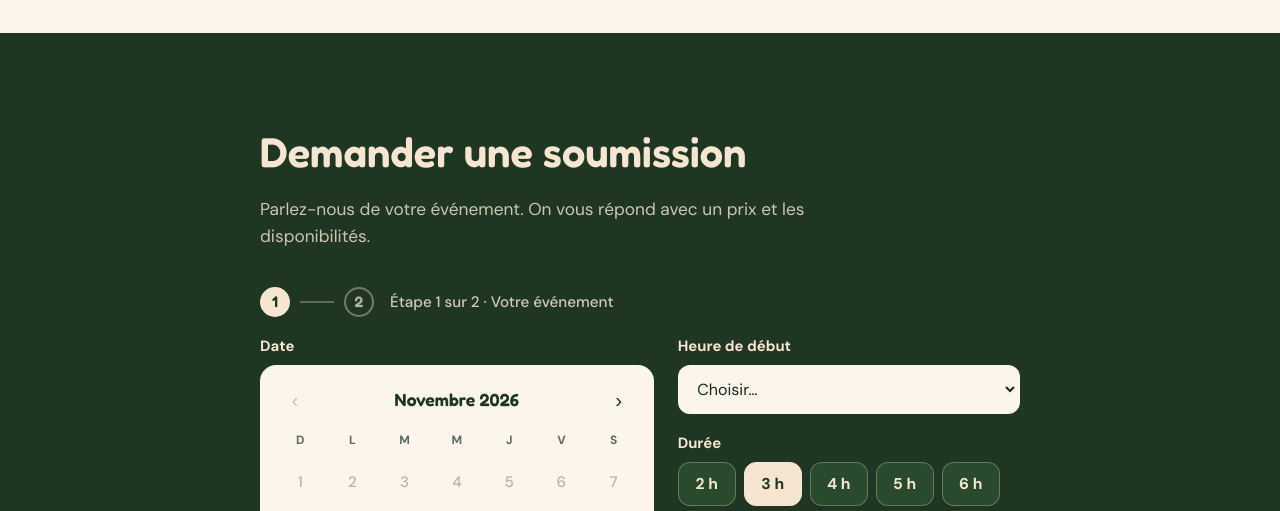
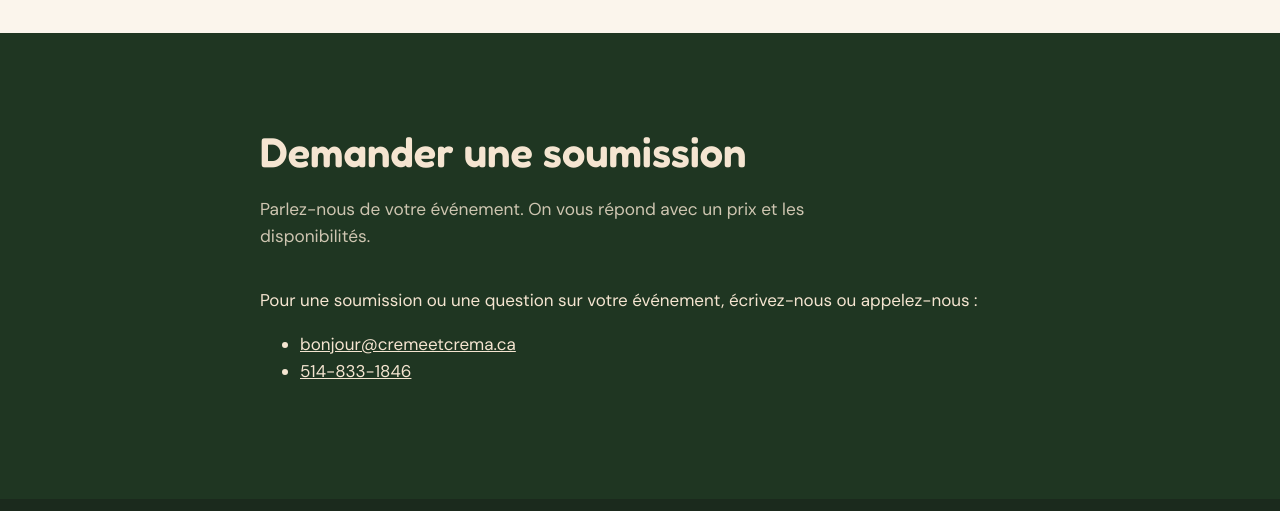
Before and after one commit to charbelhanna96/cremeetcrema-website, a plain HTML site: page index.html in a window 1280 px wide. Shown: the part 4110-4621 px from the top of the page. Drawn offline with Linux system fonts and the light colour scheme.

Commit message:
Publish website (source 14bb62b)

```diff
--- a/assets/js/config.js
+++ b/assets/js/config.js
@@ -8,8 +8,8 @@ window.SITE_CONFIG = {
   businessName: "Crème et Crema",
 
   // Contact — shown in the footer and contact section when filled in.
-  email: "",            // e.g. "bonjour@cremeetcrema.ca"
-  phone: "",            // e.g. "514-555-0123"
+  email: "bonjour@cremeetcrema.ca",            // e.g. "bonjour@cremeetcrema.ca"
+  phone: "514-833-1846",            // e.g. "514-555-0123"
   instagram: "",        // handle without @, e.g. "cremeetcrema"
 
   // Quote form delivery.
@@ -18,6 +18,8 @@ window.SITE_CONFIG = {
   // 2) If this is empty but `email` is set, the form opens the visitor's
   //    email app with everything pre-filled.
   formEndpoint: "",
+  // false = the quote form is hidden (not deleted) and the quote section shows the email and phone instead.
+  formEnabled: false,
 
   // Minimum booking. This file is public, so the numbers stay empty while the
   // minimum is private. To show it on the site, fill both in and set showMinimums: true.
--- a/assets/js/i18n.js
+++ b/assets/js/i18n.js
@@ -40,6 +40,7 @@ window.I18N = {
     "about.p2": "On s'occupe de tout, de l'installation au nettoyage, pour que vous profitiez de votre événement.",
     "faq.title": "Questions fréquentes",
     "quote.title": "Demander une soumission",
+    "quote.contact": "Pour une soumission ou une question sur votre événement, écrivez-nous ou appelez-nous :",
     "quote.lead": "Parlez-nous de votre événement. On vous répond avec un prix et les disponibilités.",
     "f.name": "Nom complet",
     "f.email": "Courriel",
@@ -157,6 +158,7 @@ window.I18N = {
     "about.p2": "We handle everything from setup to cleanup, so you can enjoy your event.",
     "faq.title": "FAQ",
     "quote.title": "Request a quote",
+    "quote.contact": "For a quote or any question about your event, email or call us:",
     "quote.lead": "Tell us about your event. We'll reply with a price and availability.",
     "f.name": "Full name",
     "f.email": "Email",
--- a/assets/js/main.js
+++ b/assets/js/main.js
@@ -192,6 +192,18 @@
     if (CFG.phone) ul.appendChild(el("li", null, [el("a", { href: "tel:" + CFG.phone.replace(/[^\d+]/g, ""), text: CFG.phone })]));
     if (CFG.instagram) ul.appendChild(el("li", null, [el("a", { href: "https://instagram.com/" + CFG.instagram, target: "_blank", rel: "noopener", text: "@" + CFG.instagram })]));
     ul.appendChild(el("li", null, [el("a", { href: "#soumission", text: t("quote.title") })]));
+    // Quote form switched off (CFG.formEnabled === false): hide it, keep it in the page, show email and phone.
+    if (CFG.formEnabled === false && form) {
+      form.hidden = true;
+      var box = document.getElementById("quoteContact");
+      if (!box) { box = document.createElement("div"); box.id = "quoteContact"; box.className = "quote-contact"; form.parentNode.insertBefore(box, form); }
+      box.innerHTML = "";
+      box.appendChild(el("p", { text: t("quote.contact") }));
+      var qc = document.createElement("ul"); qc.className = "quote-contact-list";
+      if (CFG.email) qc.appendChild(el("li", null, [el("a", { href: "mailto:" + CFG.email, text: CFG.email })]));
+      if (CFG.phone) qc.appendChild(el("li", null, [el("a", { href: "tel:" + CFG.phone.replace(/[^\d+]/g, ""), text: CFG.phone })]));
+      box.appendChild(qc);
+    }
   }
 
   /* ---------- quote form ---------- */
```
Also changed, not shown: privacy.html (+4 -4 lines).
